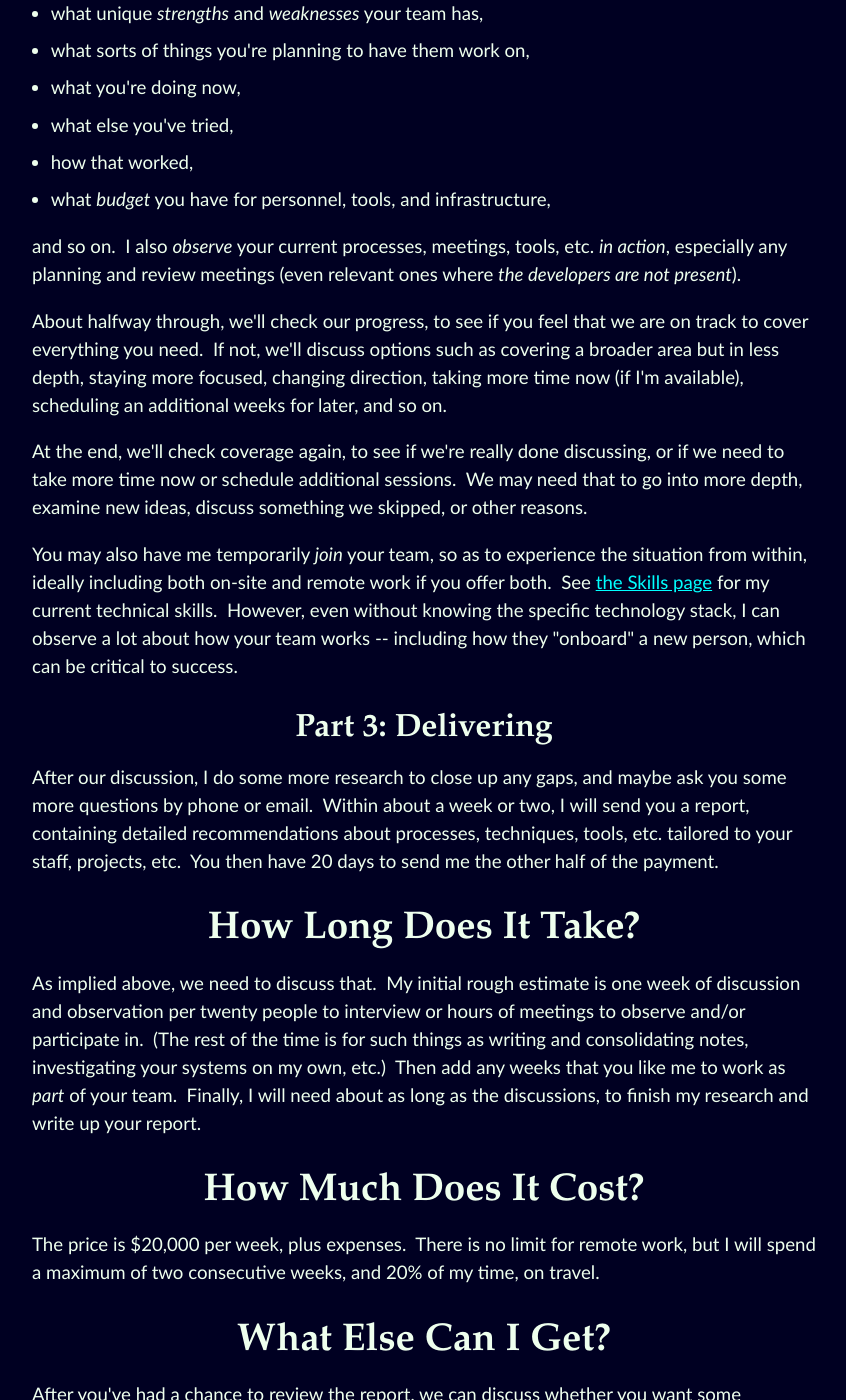
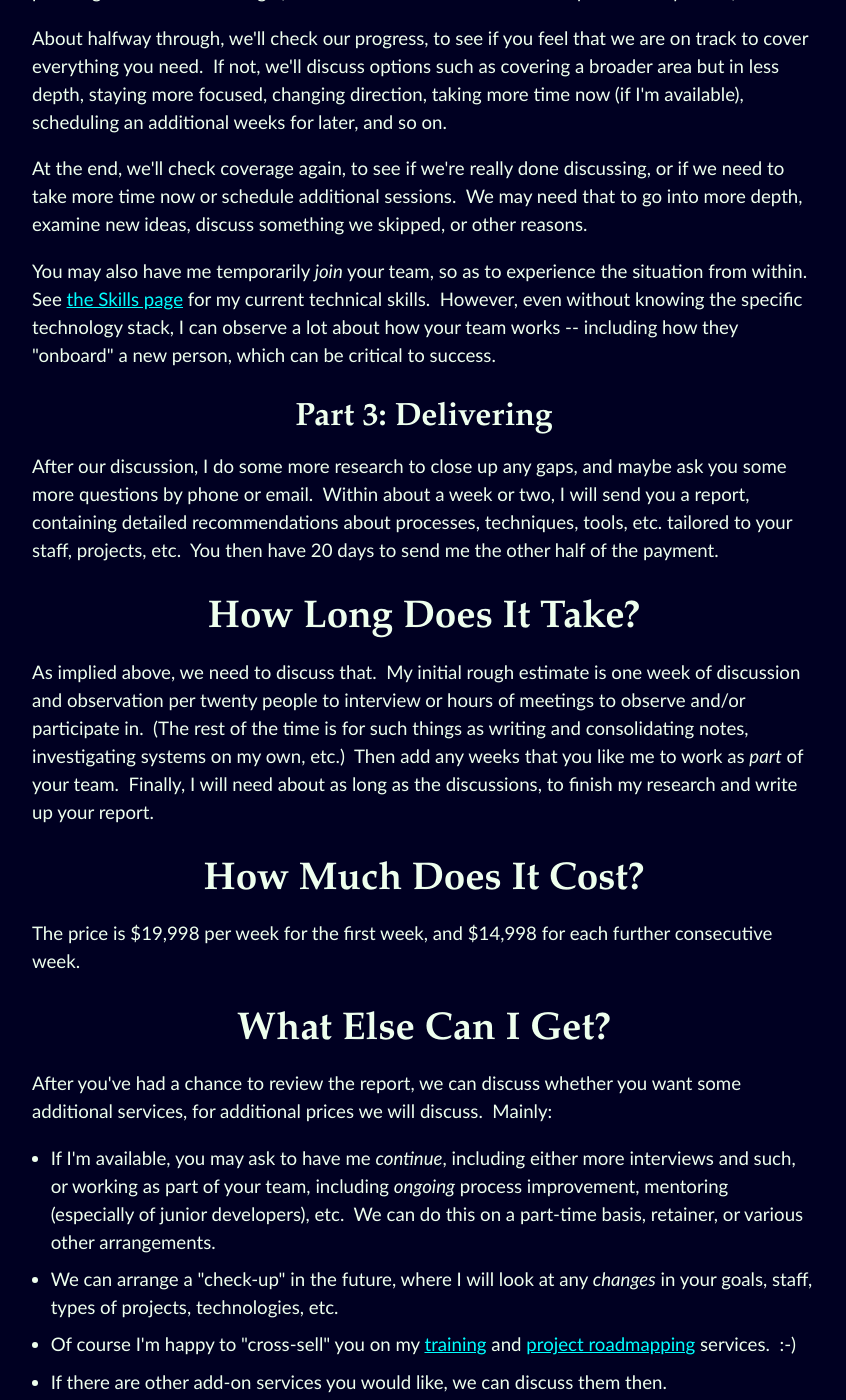
Before and after one commit to CodosaurusLLC/CodosaurusLLC.github.io, a Jekyll site: the page built from services/advice.html, in a window 1280 px wide and 1400 px high, scrolled down 1527 px. Shown: the whole window, without its empty margins (216-1062 px from the left). Built offline with Jekyll 4.4.1, drawn with Linux system fonts in a browser that asks for light colours; some of the changed text lies outside the part shown.

Commit message:
adapt advice offerings for covid and semi-retirement

```diff
--- a/services/advice.html
+++ b/services/advice.html
@@ -2,16 +2,6 @@
 layout: default
 title: Advice
 ---
-
-<h2 class="card">
-  This page is
-  in the process of
-  being updated
-  due to
-  the COVID pandemic
-  and
-  my semi-retirement.
-</h2>
 
 <h2>What Is It?</h2>
 
@@ -138,9 +128,9 @@
 
 <p>
 You may also have me temporarily <i>join</i> your team,
-so as to experience the situation from within,
+so as to experience the situation from within<!--,
 ideally including both on-site and remote work
-if you offer both.&nbsp;
+if you offer both-->.&nbsp;
 See <a href="/about/skills">the Skills page</a>
 for my current technical skills.&nbsp;
 However,
@@ -185,7 +175,7 @@
 (The rest of the time is for
 such things as
 writing and consolidating notes,
-investigating your systems on my own,
+investigating systems on my own,
 etc.)&nbsp;
 Then add any weeks that you like me to
 work as <i>part</i> of your team.&nbsp;
@@ -245,13 +235,14 @@
 <h2>How Much Does It Cost?</h2>
 
 <p>
-The price is $20,000 per week,
+The price is $19,998 per week for the first week,
+and $14,998 for each further consecutive week<!--,
 plus expenses.&nbsp;
 There is no limit for remote work,
 but I will spend a maximum of
 two consecutive weeks,
 and 20% of my time,
-on travel.
+on travel-->.
 </p>
 
 <h2>What Else Can I Get?</h2>
```
Also changed, not shown: other parts of services/advice.html (+3 -3 lines).
